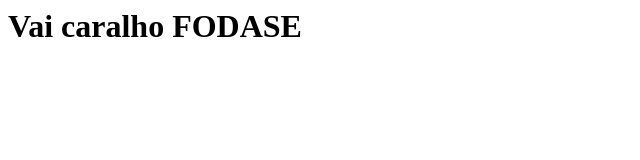
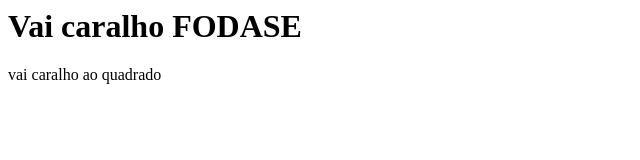
Before and after one commit to DanielHe4rt/teste-etec, a plain HTML site: page index.html in a window 1280 px wide. Shown: the whole page, without its empty margins (0-640 px from the left). Drawn offline with Linux system fonts and the light colour scheme.

Commit message:
adicionado paragrafo foda

```diff
--- a/index.html
+++ b/index.html
@@ -2,5 +2,6 @@
 	<head></head>
 	<body>
 		<h1> Vai caralho FODASE</h1>
+		<p> vai caralho ao quadrado </p>
 	</body>
 </html>
```
